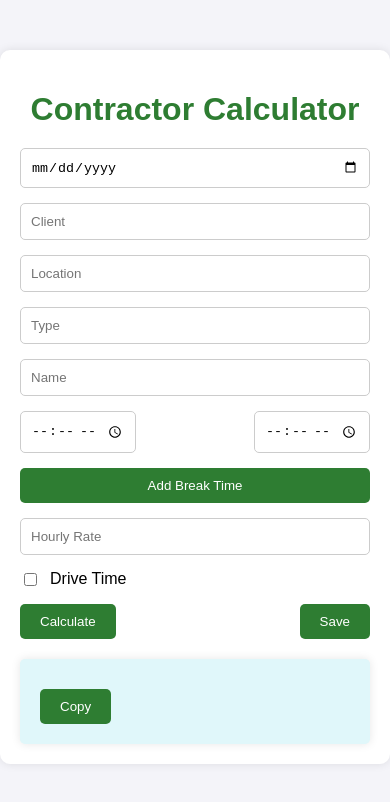
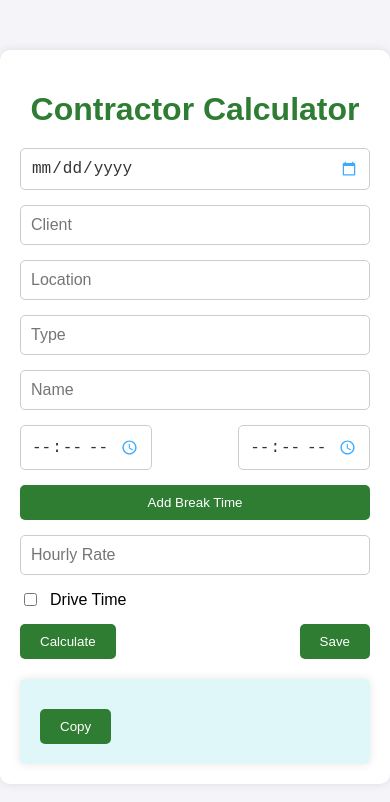
Before and after one commit to jakeww/contractorcalculator, a React (Create React App) app: page / in a window 390 px wide. Shown: the top 802 px of the page. Built offline with nearby package versions, Linux system fonts and the light colour scheme.

Commit message:
Date and time not visible on mobile bug fix

```diff
--- a/src/App.css
+++ b/src/App.css
@@ -1,42 +1,3 @@
-.App {
-  text-align: center;
-}
-
-.App-logo {
-  height: 40vmin;
-  pointer-events: none;
-}
-
-@media (prefers-reduced-motion: no-preference) {
-  .App-logo {
-    animation: App-logo-spin infinite 20s linear;
-  }
-}
-
-.App-header {
-  background-color: #282c34;
-  min-height: 100vh;
-  display: flex;
-  flex-direction: column;
-  align-items: center;
-  justify-content: center;
-  font-size: calc(10px + 2vmin);
-  color: white;
-}
-
-.App-link {
-  color: #61dafb;
-}
-
-@keyframes App-logo-spin {
-  from {
-    transform: rotate(0deg);
-  }
-  to {
-    transform: rotate(360deg);
-  }
-}
-
 /* App.css */
 body {
   font-family: 'Arial', sans-serif;
@@ -70,6 +31,19 @@ body {
   padding: 10px;
   border: 1px solid #ccc;
   border-radius: 5px;
+  font-size: 16px;
+}
+
+.input[type="date"],
+.input[type="time"] {
+  appearance: none;
+  background-color: #ffffff;
+  color: #333;
+}
+
+.input[type="date"]::-webkit-calendar-picker-indicator,
+.input[type="time"]::-webkit-calendar-picker-indicator {
+  filter: invert(0.5) sepia(1) saturate(5) hue-rotate(175deg);
 }
 
 .time-slot {
```
